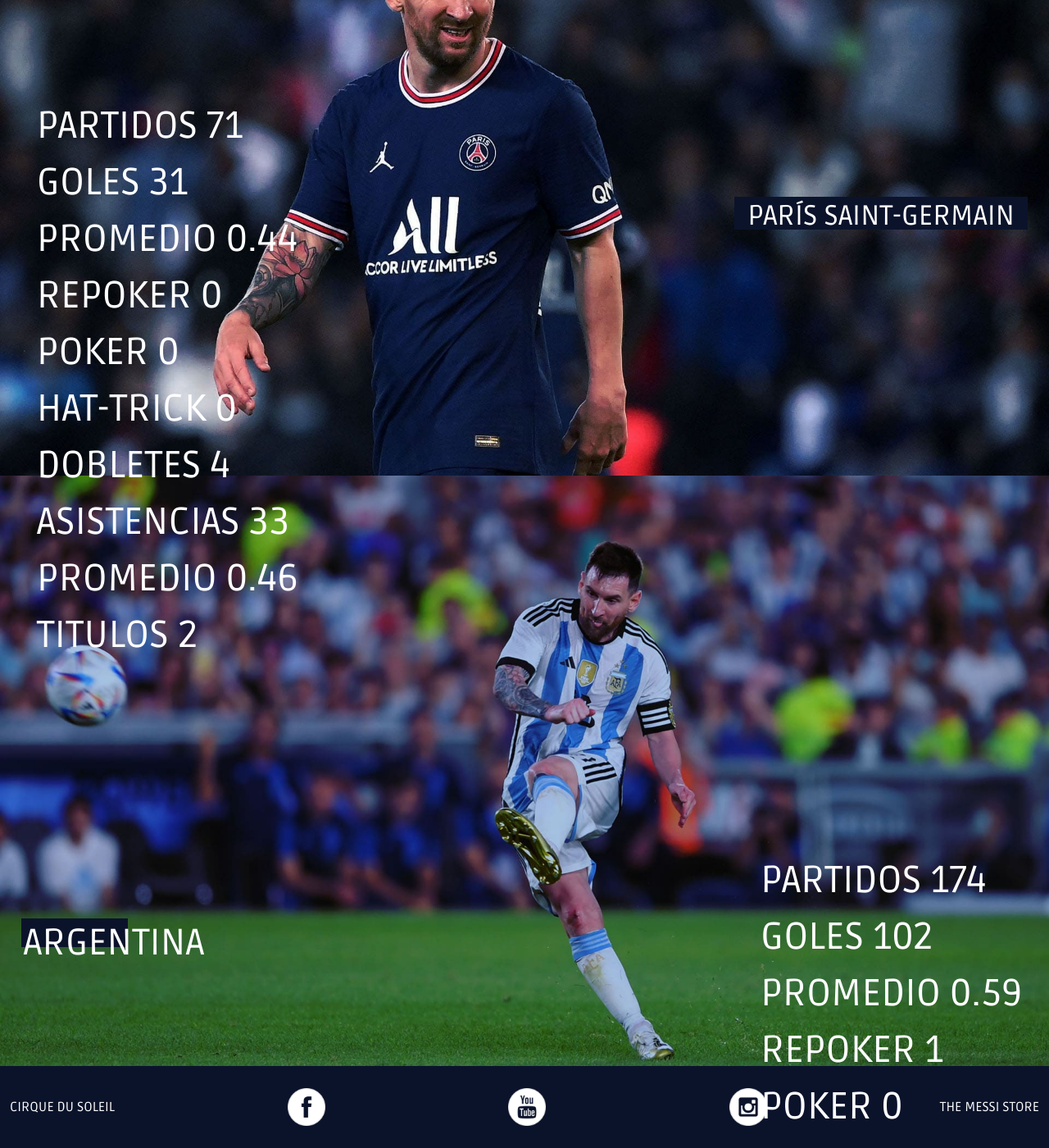
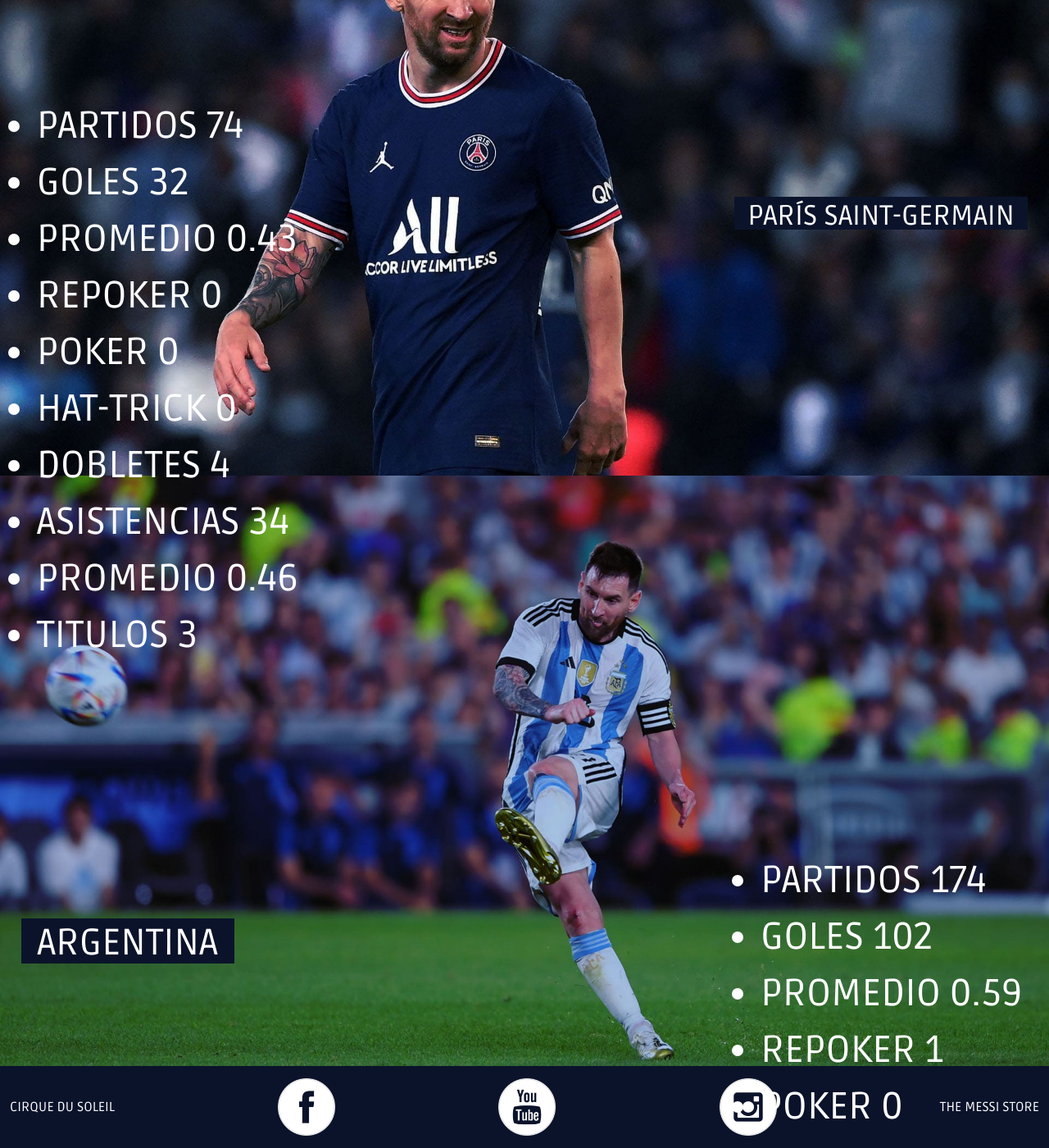
Before and after one commit to rubialtobias/lionelMessi, a website: page pages/estadisticas.html in a window 1280 px wide. Shown: the part 960-2360 px from the top of the page at 82% size. Drawn offline with nearby package versions, Linux system fonts and the light colour scheme.

Commit message:
Todas las paginas responsives, animacion agregada, datos actualizados en las paginas de estadisticas y palmares, variantes arregladas.

```diff
--- a/pages/estadisticas.html
+++ b/pages/estadisticas.html
@@ -57,16 +57,16 @@
                     <div class="row">
                         <div class="col-12">
                             <ul class="ruda" id="estadisticasPsg">
-                                <li>PARTIDOS 71</li>
-                                <li>GOLES 31</li>
-                                <li>PROMEDIO 0.44</li>
+                                <li>PARTIDOS 74</li>
+                                <li>GOLES 32</li>
+                                <li>PROMEDIO 0.43</li>
                                 <li>REPOKER 0</li>
                                 <li>POKER 0</li>
                                 <li>HAT-TRICK 0</li>
                                 <li>DOBLETES 4</li>
-                                <li>ASISTENCIAS 33</li>
+                                <li>ASISTENCIAS 34</li>
                                 <li>PROMEDIO 0.46</li>
-                                <li>TITULOS 2</li>
+                                <li>TITULOS 3</li>
                             </ul>
                         </div>
                     </div>
--- a/scss/layout/_header.scss
+++ b/scss/layout/_header.scss
@@ -9,10 +9,6 @@
     top: 0;
     left: 0;
     width: 100%;
-    @include mediaquery-mobile(){
-        justify-content: center;
-    }
-    }
     img{
         padding: 0px 12px;
         @include mediaquery-mobile(){
@@ -43,3 +39,4 @@
             }
         }
     }
+}
--- a/scss/pages/_estadisticas.scss
+++ b/scss/pages/_estadisticas.scss
@@ -134,10 +134,14 @@
 }
 
 .borde-azul3{
-    width: 130px;
-    height: 35px;
+    width: 260px;
+    height: 55px;
     margin: 0px;
     padding: 3px;
     background: $color-secundario;
     text-align: center;
+    @include mediaquery-mobile {
+        width: 130px;
+        height: 35px;
+    }
 }
```
Also changed, not shown: css/app.css, media/PSG.jpg, media/individual.jpg, 1 other file.
